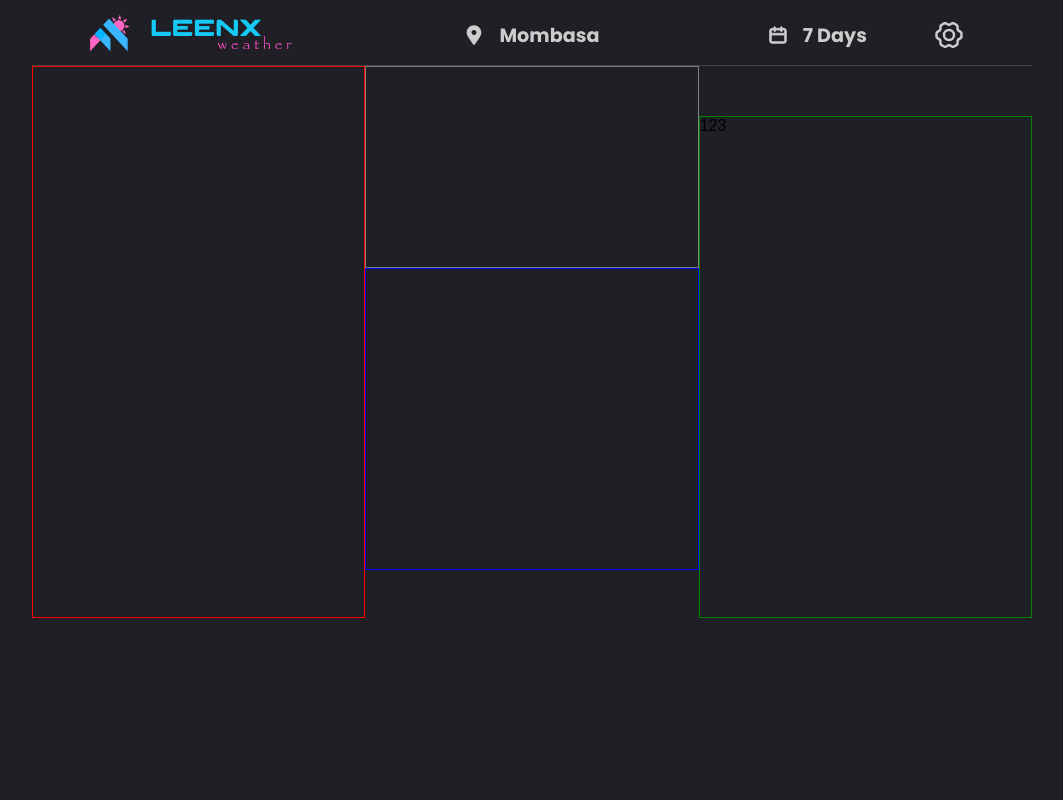
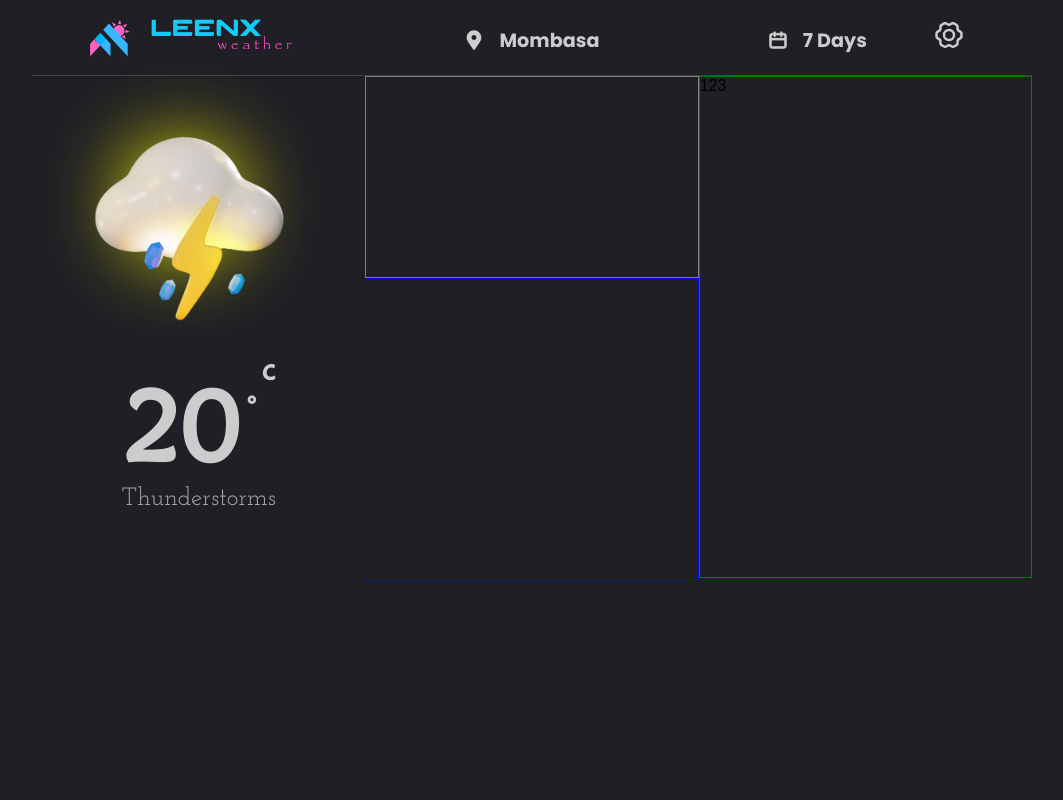
Before and after one commit to leevayle/weather, a plain HTML site: page index.html in a window 1280 px wide. Shown: the top 800 px of the page, without its empty margins (108-1171 px from the left). Drawn offline with Linux system fonts and the light colour scheme.

Commit message:
UI part 1 nearly done, one picture for thundercloud added

```diff
--- a/index.html
+++ b/index.html
@@ -63,6 +63,7 @@
         <div class="cont ">
             <div class="first">
 
+                <!-- Mobile nav -->
                 <section class="header ">
 
                         <div class="logo " title="leenx weather">
@@ -87,9 +88,25 @@
 
 
 
+                <!-- Main Body -->
+                <section class="homebody ">
+                    <div class="home-icon relative ">
+                        <div class="icon-glow absolute ">
 
-                <section class="body red">
+                        </div>
+                        <div class="home-icon-pic absolute ">
+                            <img id="icon" class="icon" src="images/Thunderstorms rain.png" alt="Weather icon">
+                        </div>
 
+                    </div>
+                    <div class="home-reading ">
+                        <div id="temp" class="main-reading m-auto">20</div>
+                        <div class="degree-reading">˚</div>
+                        <div id="temp-unit" class="unit reading">c</div>
+                    </div>
+                    <div id="subreading" class="home-subreading ">
+                        Thunderstorms
+                    </div>
                 </section>
             </div>
 
--- a/styles/fonts.css
+++ b/styles/fonts.css
@@ -15,3 +15,15 @@
     src: url('../fonts/Poppins-Bold.ttf') format('opentype'),
 
   }
+
+  @font-face {
+    font-family: 'maiandraleenx';
+    src: url('../fonts/MAIAN.TTF') format('opentype'),
+
+  }
+
+  @font-face {
+    font-family: 'josefinleenx';
+    src: url('../fonts/JosefinSlab-VariableFont_wght.ttf') format('opentype'),
+
+  }
--- a/styles/global.css
+++ b/styles/global.css
@@ -5,3 +5,9 @@
 .m-auto{
     margin: auto;
 }
+.absolute{
+    position: absolute;
+}
+.relative{
+    position: relative;
+}
--- a/styles/index.css
+++ b/styles/index.css
@@ -1,3 +1,6 @@
+/* color varriables */
+
+
 /* Leenx solutions 2024 */
 body, html {
     height: 100%;
@@ -15,7 +18,7 @@ html::-webkit-scrollbar {
   }
 
 .head{
-    height: 65px;
+    height: 75px;
     display: flex;
     margin: auto;
     max-width: 1000px;
@@ -105,8 +108,67 @@ html::-webkit-scrollbar {
     padding-top: 20px;
     cursor: pointer;
 }
-.body{
-    height: 550px;
+.homebody{
+    height: auto;
+}
+.home-icon{
+    width: 80%;
+    margin: auto;
+    min-width: 200px;
+    height: 200px;
+    margin-top: 50px;
+    padding-left: 50px;
+}
+.home-icon-pic{
+    height: 200px;
+    width: 200px;
+    margin: auto;
+}
+.icon-glow{
+    width: 30px;
+    height: 30px;
+    border-radius: 50%;
+    top:30%;
+    left: 40%;
+    box-shadow: 0 0 80px 40px rgb(255, 251, 0);
+}
+
+.home-reading{
+    width: 90%;
+    min-width: 200px;
+    height: 150px;
+    margin: auto;
+    margin-top: 25px;
+    display: flex;
+    color: #cccccc;
+    font-family: 'maiandraleenx',sans-serif;
+    font-weight: bolder;
+}
+#temp{
+    font-size: 100px;
+    margin-right: 5px;
+}
+.degree-reading{
+    font-size: 30px;
+    padding-top: 40px;
+    margin-right: 3px;
+}
+#temp-unit{
+    margin-right: auto;
+    font-size: 30px;
+}
+.home-subreading{
+    height: 40px;
+    max-width:90%;
+    text-align: center;
+    color: #a8a8a8;
+    margin: auto;
+    margin-top: -15px;
+    white-space: nowrap;
+    overflow: hidden;
+    text-overflow: ellipsis;
+    font-family: 'josefinleenx',sans-serif;
+    font-size: 25px;
 }
 .more-values{
     height: 200px;
@@ -118,7 +180,6 @@ html::-webkit-scrollbar {
     height: auto;
     min-height: 250px;
     max-height: 500px;
-    margin-top: 50px;
     overflow: auto;
 }
 .history::-webkit-scrollbar {
```
Also changed, not shown: fonts/JosefinSlab-VariableFont_wght.ttf (added), fonts/MAIAN.TTF (added), images/Thunderstorms rain.png (added).
